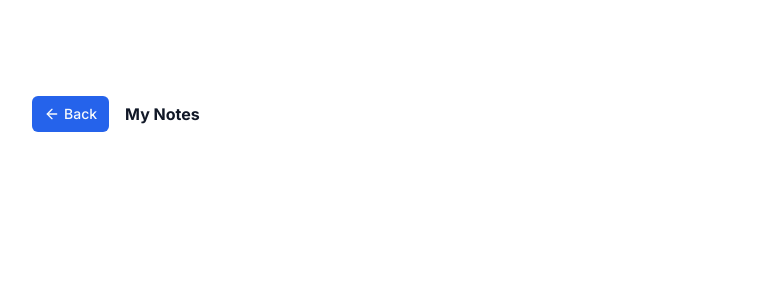
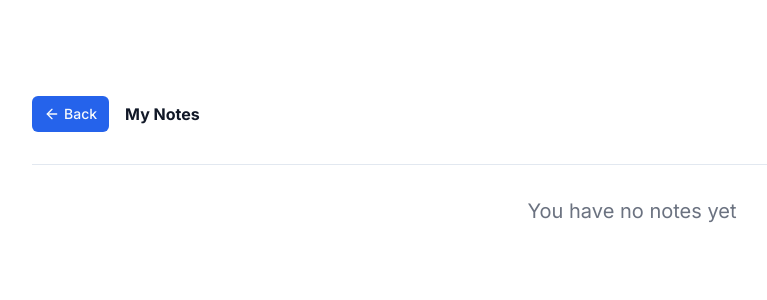
Before and after one commit to Nadav23AnT/NoteNest-AI-app, a Next.js app: page /dashboard in a window 1280 px wide. Shown: the top 300 px of the page, without its empty margins (8-775 px from the left). Built offline with nearby package versions, Linux system fonts and the light colour scheme.

Commit message:
Setting up neonDB + pg + Drizzle-orm

```diff
--- a/package.json
+++ b/package.json
@@ -10,11 +10,17 @@
   },
   "dependencies": {
     "@clerk/nextjs": "^4.25.6",
+    "@neondatabase/serverless": "^0.6.0",
+    "@radix-ui/react-separator": "^1.0.3",
     "@radix-ui/react-slot": "^1.0.2",
     "class-variance-authority": "^0.7.0",
     "clsx": "^2.0.0",
+    "dotenv": "^16.3.1",
+    "drizzle-kit": "^0.19.13",
+    "drizzle-orm": "^0.28.6",
     "lucide-react": "^0.288.0",
     "next": "13.5.5",
+    "pg": "^8.11.3",
     "react": "^18",
     "react-dom": "^18",
     "tailwind-merge": "^1.14.0",
--- a/src/app/dashboard/page.tsx
+++ b/src/app/dashboard/page.tsx
@@ -1,4 +1,5 @@
 import { Button } from '@/components/ui/button'
+import { Separator } from '@/components/ui/separator'
 import { UserButton } from '@clerk/nextjs'
 import { ArrowLeft, ArrowRight } from 'lucide-react'
 import Link from "next/link"
@@ -28,6 +29,14 @@
             <UserButton />
           </div>
         </div>
+        <div className='h-8'></div>
+        <Separator />
+        <div className='h-8'></div>
+        {/* list all notes */}
+        {/* TODO condition */}
+        <div className="text-center">
+          <h2 className='text-xl text-gray-500'>You have no notes yet</h2>
+        </div>
       </div>
     </div>
     </>
--- /dev/null
+++ b/src/components/ui/separator.tsx
@@ -0,0 +1,31 @@
+"use client"
+
+import * as React from "react"
+import * as SeparatorPrimitive from "@radix-ui/react-separator"
+
+import { cn } from "@/lib/utils"
+
+const Separator = React.forwardRef<
+  React.ElementRef<typeof SeparatorPrimitive.Root>,
+  React.ComponentPropsWithoutRef<typeof SeparatorPrimitive.Root>
+>(
+  (
+    { className, orientation = "horizontal", decorative = true, ...props },
+    ref
+  ) => (
+    <SeparatorPrimitive.Root
+      ref={ref}
+      decorative={decorative}
+      orientation={orientation}
+      className={cn(
+        "shrink-0 bg-border",
+        orientation === "horizontal" ? "h-[1px] w-full" : "h-full w-[1px]",
+        className
+      )}
+      {...props}
+    />
+  )
+)
+Separator.displayName = SeparatorPrimitive.Root.displayName
+
+export { Separator }
--- /dev/null
+++ b/src/lib/db/index.ts
@@ -0,0 +1,12 @@
+import {neon, neonConfig} from '@neondatabase/serverless';
+import { drizzle } from 'drizzle-orm/neon-http';
+
+neonConfig.fetchConnectionCache = true;
+
+if(!process.env.DATABASE_URL) {
+  throw new Error('DATABASE_URL is not defined');
+}
+
+const sql = neon(process.env.DATABASE_URL);
+
+export const db = drizzle(sql);
--- /dev/null
+++ b/src/lib/db/schema.ts
@@ -0,0 +1,15 @@
+import { pgTable , serial, text, timestamp} from "drizzle-orm/pg-core";
+
+export const $notes = pgTable('notes', {
+  id: serial('id').primaryKey(),
+  name: text('name').notNull(),
+  createAt: timestamp('created_at').notNull().defaultNow(),
+  imageUrl: text('imageUrl'),
+  userId: text('user_id').notNull(),
+  editorState: text("editor_state"),
+})
+
+export type NoteType = typeof $notes.$inferInsert
+
+// drizzle-orm
+// drizzle-kit
--- a/tsconfig.json
+++ b/tsconfig.json
@@ -1,6 +1,6 @@
 {
   "compilerOptions": {
-    "target": "es5",
+    "target": "es6",
     "lib": ["dom", "dom.iterable", "esnext"],
     "allowJs": true,
     "skipLibCheck": true,
```
Also changed, not shown: drizzle.config.ts (added, +14 -0 lines), 1 other file (tests, documents, lock files or other folders).
